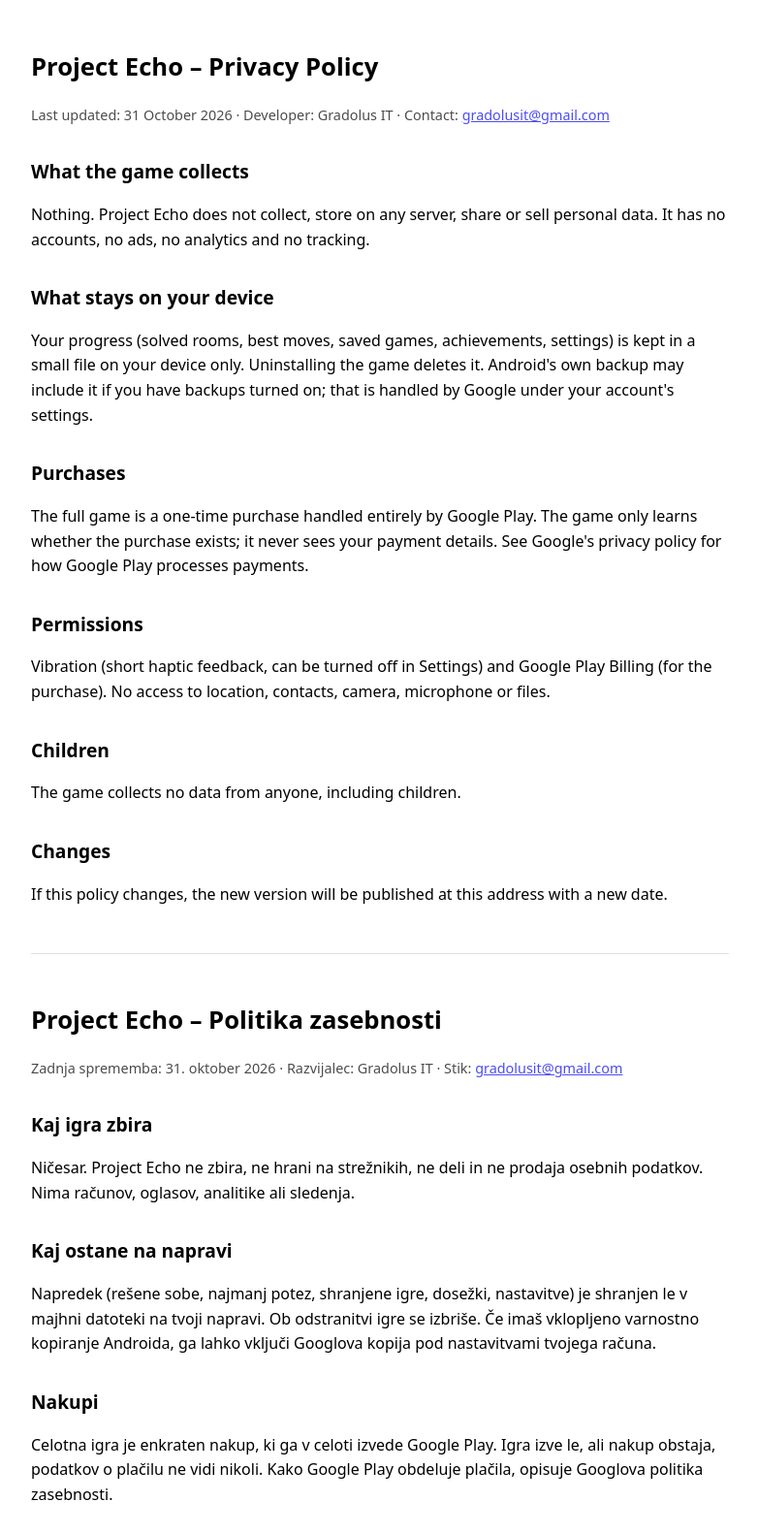
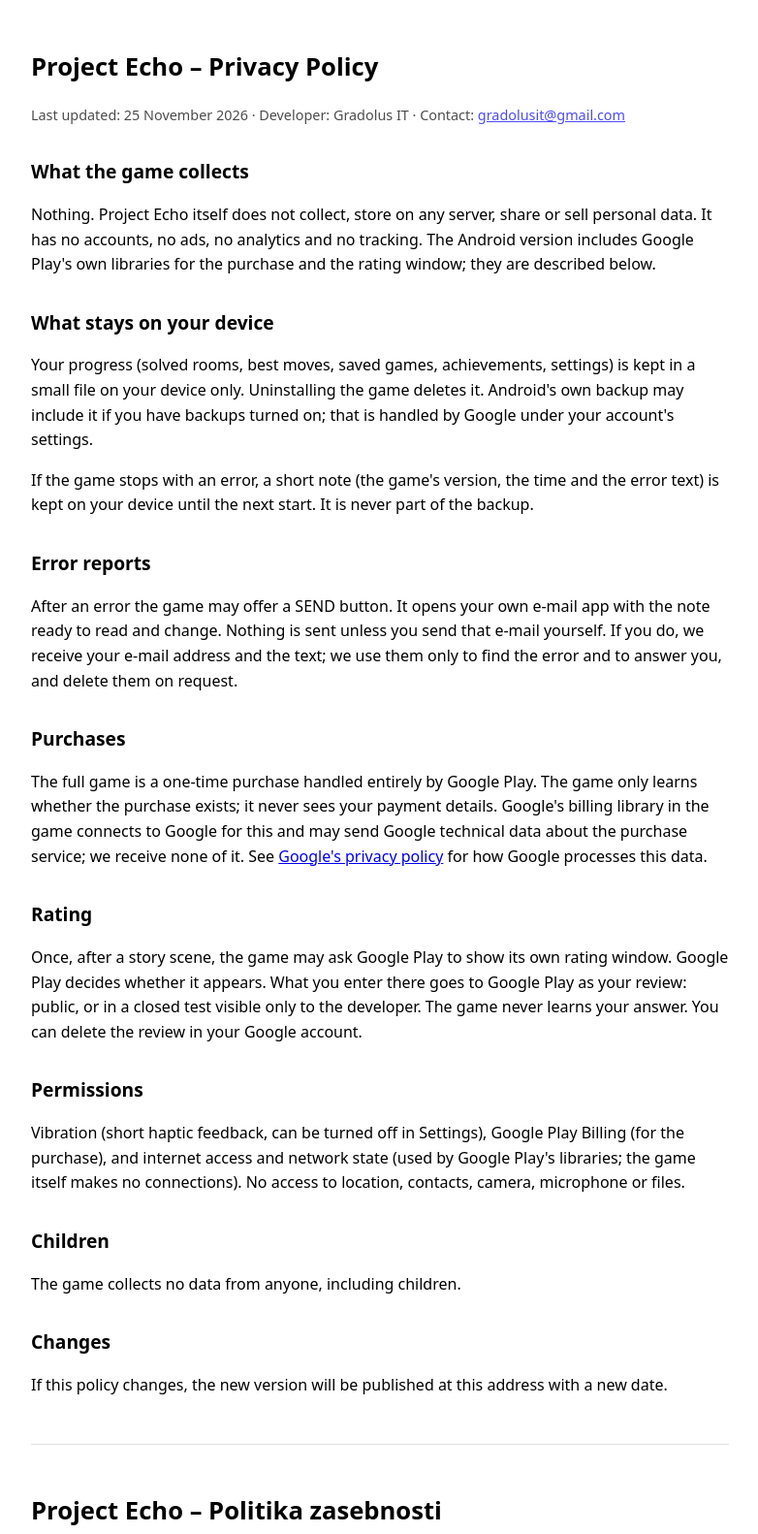
Before and after one commit to gradolus-it/projectecho-privacy, a plain HTML site: page index.html in a window 1280 px wide. Shown: the top 1582 px of the page at 97% size, without its empty margins (248-1030 px from the left). Drawn offline with Linux system fonts and the light colour scheme.

Commit message:
Privacy policy of Project Echo

```diff
--- a/index.html
+++ b/index.html
@@ -15,19 +15,26 @@
 </head>
 <body>
 <h1>Project Echo – Privacy Policy</h1>
-<p class="muted">Last updated: 31 October 2026 · Developer: Gradolus IT · Contact: <a href="mailto:gradolusit@gmail.com">gradolusit@gmail.com</a></p>
+<p class="muted">Last updated: 25 November 2026 · Developer: Gradolus IT · Contact: <a href="mailto:gradolusit@gmail.com">gradolusit@gmail.com</a></p>
 
 <h2>What the game collects</h2>
-<p>Nothing. Project Echo does not collect, store on any server, share or sell personal data. It has no accounts, no ads, no analytics and no tracking.</p>
+<p>Nothing. Project Echo itself does not collect, store on any server, share or sell personal data. It has no accounts, no ads, no analytics and no tracking. The Android version includes Google Play's own libraries for the purchase and the rating window; they are described below.</p>
 
 <h2>What stays on your device</h2>
 <p>Your progress (solved rooms, best moves, saved games, achievements, settings) is kept in a small file on your device only. Uninstalling the game deletes it. Android's own backup may include it if you have backups turned on; that is handled by Google under your account's settings.</p>
+<p>If the game stops with an error, a short note (the game's version, the time and the error text) is kept on your device until the next start. It is never part of the backup.</p>
+
+<h2>Error reports</h2>
+<p>After an error the game may offer a SEND button. It opens your own e-mail app with the note ready to read and change. Nothing is sent unless you send that e-mail yourself. If you do, we receive your e-mail address and the text; we use them only to find the error and to answer you, and delete them on request.</p>
 
 <h2>Purchases</h2>
-<p>The full game is a one-time purchase handled entirely by Google Play. The game only learns whether the purchase exists; it never sees your payment details. See Google's privacy policy for how Google Play processes payments.</p>
+<p>The full game is a one-time purchase handled entirely by Google Play. The game only learns whether the purchase exists; it never sees your payment details. Google's billing library in the game connects to Google for this and may send Google technical data about the purchase service; we receive none of it. See <a href="https://policies.google.com/privacy">Google's privacy policy</a> for how Google processes this data.</p>
+
+<h2>Rating</h2>
+<p>Once, after a story scene, the game may ask Google Play to show its own rating window. Google Play decides whether it appears. What you enter there goes to Google Play as your review: public, or in a closed test visible only to the developer. The game never learns your answer. You can delete the review in your Google account.</p>
 
 <h2>Permissions</h2>
-<p>Vibration (short haptic feedback, can be turned off in Settings) and Google Play Billing (for the purchase). No access to location, contacts, camera, microphone or files.</p>
+<p>Vibration (short haptic feedback, can be turned off in Settings), Google Play Billing (for the purchase), and internet access and network state (used by Google Play's libraries; the game itself makes no connections). No access to location, contacts, camera, microphone or files.</p>
 
 <h2>Children</h2>
 <p>The game collects no data from anyone, including children.</p>
@@ -38,19 +45,26 @@
 <hr>
 
 <h1>Project Echo – Politika zasebnosti</h1>
-<p class="muted">Zadnja sprememba: 31. oktober 2026 · Razvijalec: Gradolus IT · Stik: <a href="mailto:gradolusit@gmail.com">gradolusit@gmail.com</a></p>
+<p class="muted">Zadnja sprememba: 25. november 2026 · Razvijalec: Gradolus IT · Stik: <a href="mailto:gradolusit@gmail.com">gradolusit@gmail.com</a></p>
 
 <h2>Kaj igra zbira</h2>
-<p>Ničesar. Project Echo ne zbira, ne hrani na strežnikih, ne deli in ne prodaja osebnih podatkov. Nima računov, oglasov, analitike ali sledenja.</p>
+<p>Ničesar. Project Echo sam ne zbira, ne hrani na strežnikih, ne deli in ne prodaja osebnih podatkov. Nima računov, oglasov, analitike ali sledenja. Različica za Android vsebuje Googlovi knjižnici za nakup in za okno z oceno; opisani sta spodaj.</p>
 
 <h2>Kaj ostane na napravi</h2>
 <p>Napredek (rešene sobe, najmanj potez, shranjene igre, dosežki, nastavitve) je shranjen le v majhni datoteki na tvoji napravi. Ob odstranitvi igre se izbriše. Če imaš vklopljeno varnostno kopiranje Androida, ga lahko vključi Googlova kopija pod nastavitvami tvojega računa.</p>
+<p>Če se igra ustavi zaradi napake, na napravi do naslednjega zagona ostane kratek zapis (različica igre, čas in besedilo napake). V varnostno kopijo nikoli ne gre.</p>
+
+<h2>Poročila o napakah</h2>
+<p>Po napaki lahko igra ponudi gumb POŠLJI. Odpre tvojo e-pošto z zapisom, ki ga lahko prebereš in spremeniš. Dokler je ne pošlješ ti, se ne pošlje nič. Če jo pošlješ, dobimo tvoj e-poštni naslov in besedilo; uporabimo ju le za iskanje napake in odgovor, na zahtevo ju izbrišemo.</p>
 
 <h2>Nakupi</h2>
-<p>Celotna igra je enkraten nakup, ki ga v celoti izvede Google Play. Igra izve le, ali nakup obstaja, podatkov o plačilu ne vidi nikoli. Kako Google Play obdeluje plačila, opisuje Googlova politika zasebnosti.</p>
+<p>Celotna igra je enkraten nakup, ki ga v celoti izvede Google Play. Igra izve le, ali nakup obstaja, podatkov o plačilu ne vidi nikoli. Googlova knjižnica za nakupe se za to poveže z Googlom in mu lahko pošlje tehnične podatke o delovanju nakupov; mi jih ne dobimo. Kako Google obdeluje te podatke, opisuje <a href="https://policies.google.com/privacy">Googlova politika zasebnosti</a>.</p>
+
+<h2>Ocena</h2>
+<p>Enkrat, po prizoru zgodbe, lahko igra prosi Google Play, naj pokaže svoje okno za oceno. Ali se pokaže, odloči Google Play. Kar vpišeš, gre v Google Play kot tvoja ocena: javno, v zaprtem testu pa jo vidi le razvijalec. Igra tvojega odgovora ne izve. Oceno lahko izbrišeš v svojem Googlovem računu.</p>
 
 <h2>Dovoljenja</h2>
-<p>Vibracija (kratek odziv, izklopljiv v nastavitvah) in Google Play Billing (za nakup). Brez dostopa do lokacije, stikov, kamere, mikrofona ali datotek.</p>
+<p>Vibracija (kratek odziv, izklopljiv v nastavitvah), Google Play Billing (za nakup) ter dostop do interneta in stanje omrežja (uporabljata ju Googlovi knjižnici; igra sama se nikamor ne povezuje). Brez dostopa do lokacije, stikov, kamere, mikrofona ali datotek.</p>
 
 <h2>Otroci</h2>
 <p>Igra ne zbira podatkov od nikogar, tudi od otrok ne.</p>
```
